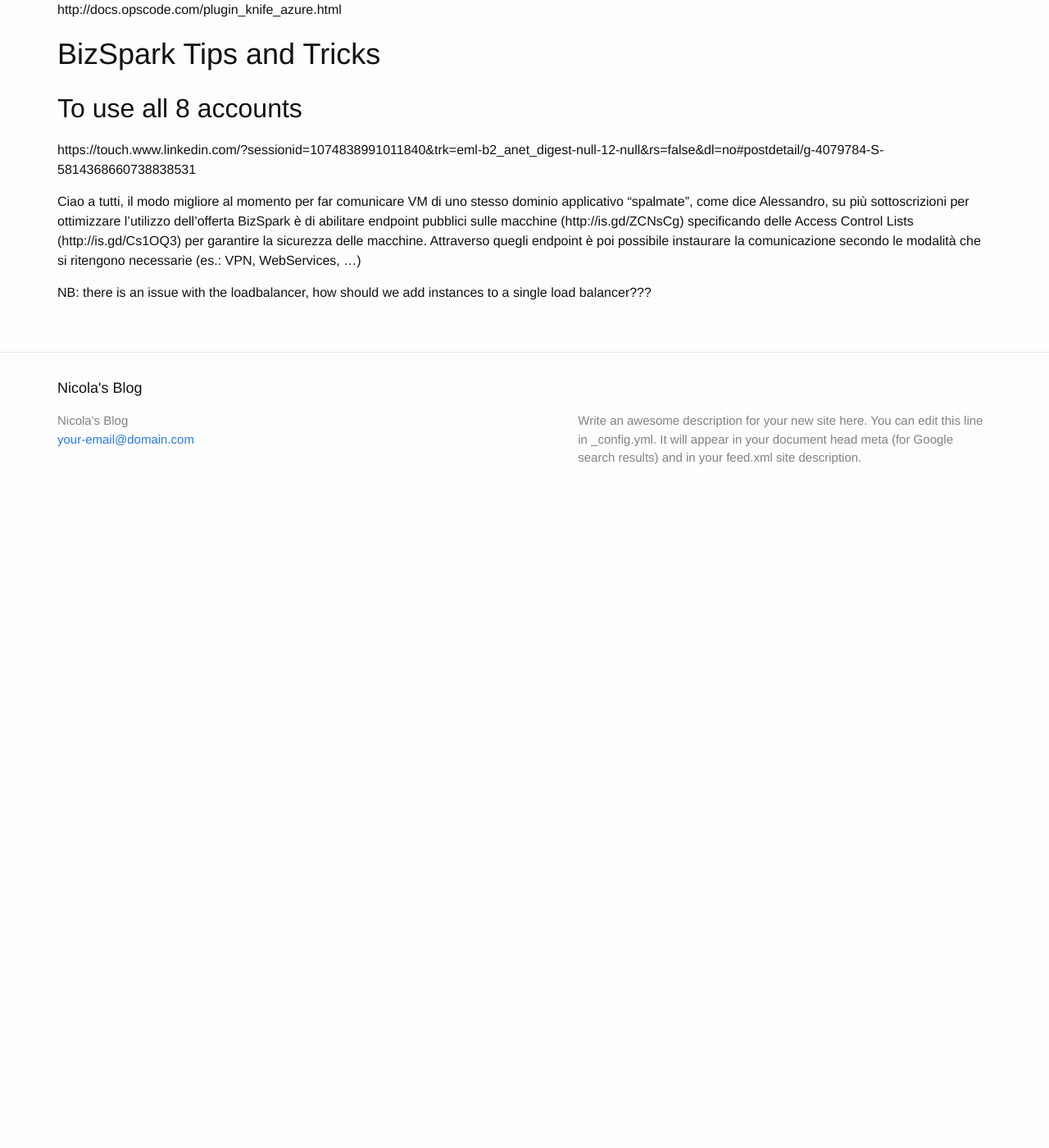
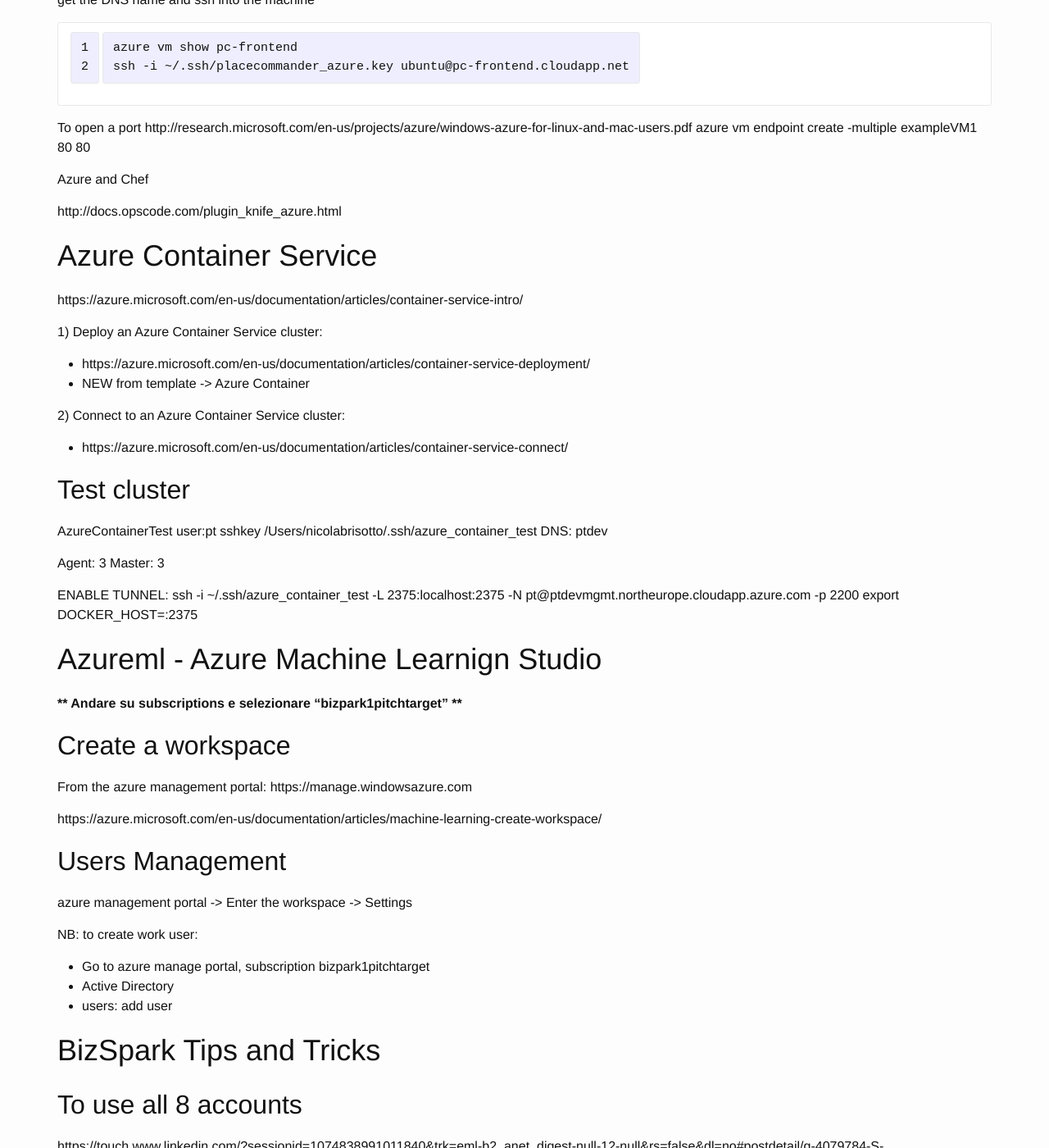
Before and after one commit to breezeight/nicola_blog, a Jekyll site: the page built from _guides/azure.markdown, in a window 1280 px wide and 1400 px high, scrolled down 7883 px. Shown: the whole window at 82% size. Built offline with Jekyll 4.4.1, drawn with Linux system fonts in a browser that asks for light colours; before the commit the page ends 8513 px from its top, so only the background shows below that; some of the changed text lies outside the part shown.

Commit message:
Azure Container Service

```diff
--- a/_guides/azure.markdown
+++ b/_guides/azure.markdown
@@ -206,6 +206,9 @@
 $(docker-machine env machine-name2)
 ~~~
 
+## Azure Container Service
+
+* https://azure.microsoft.com/en-gb/documentation/videos/connect-2015-getting-started-developing-with-docker-and-azure-container-service/ at minutes 6:00
 
 
 # Commnad line tools: xplat-cli
@@ -293,6 +296,51 @@
 
 http://docs.opscode.com/plugin_knife_azure.html
 
+# Azure Container Service
+
+https://azure.microsoft.com/en-us/documentation/articles/container-service-intro/
+
+1) Deploy an Azure Container Service cluster:
+* https://azure.microsoft.com/en-us/documentation/articles/container-service-deployment/
+* NEW from template -> Azure Container
+
+2) Connect to an Azure Container Service cluster:
+* https://azure.microsoft.com/en-us/documentation/articles/container-service-connect/
+
+## Test cluster
+AzureContainerTest  user:pt  sshkey /Users/nicolabrisotto/.ssh/azure_container_test
+DNS: ptdev
+
+Agent: 3
+Master: 3
+
+ENABLE TUNNEL:
+ssh -i ~/.ssh/azure_container_test -L 2375:localhost:2375 -N pt@ptdevmgmt.northeurope.cloudapp.azure.com -p 2200
+export DOCKER_HOST=:2375
+
+
+
+# Azureml - Azure Machine Learnign Studio
+
+**** Andare su subscriptions e selezionare "bizpark1pitchtarget" ****
+
+## Create a workspace
+
+From the azure management portal: https://manage.windowsazure.com
+
+https://azure.microsoft.com/en-us/documentation/articles/machine-learning-create-workspace/
+
+## Users Management
+
+azure management portal -> Enter the workspace -> Settings
+
+NB: to create work user:
+
+* Go to azure manage portal, subscription bizpark1pitchtarget
+* Active Directory
+* users: add user
+
+
 # BizSpark Tips and Tricks
 
 ## To use all 8 accounts
```
